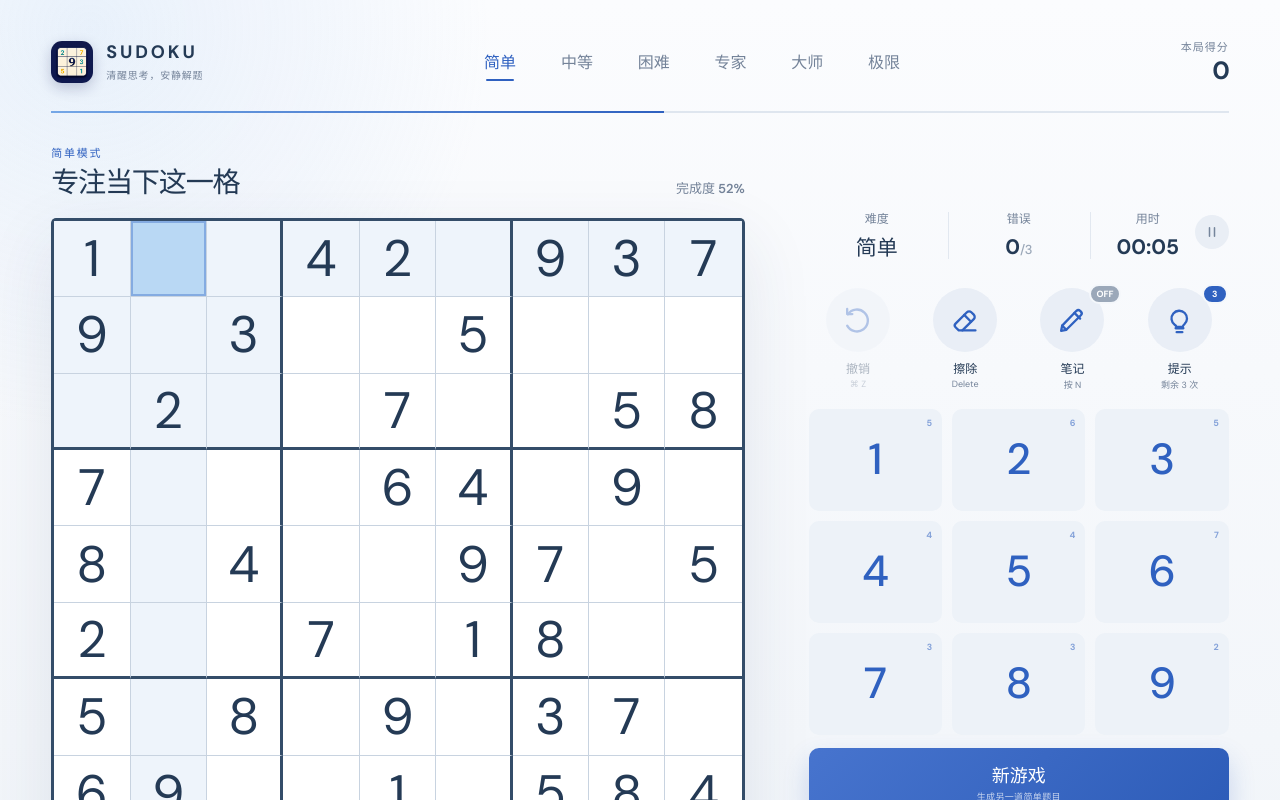
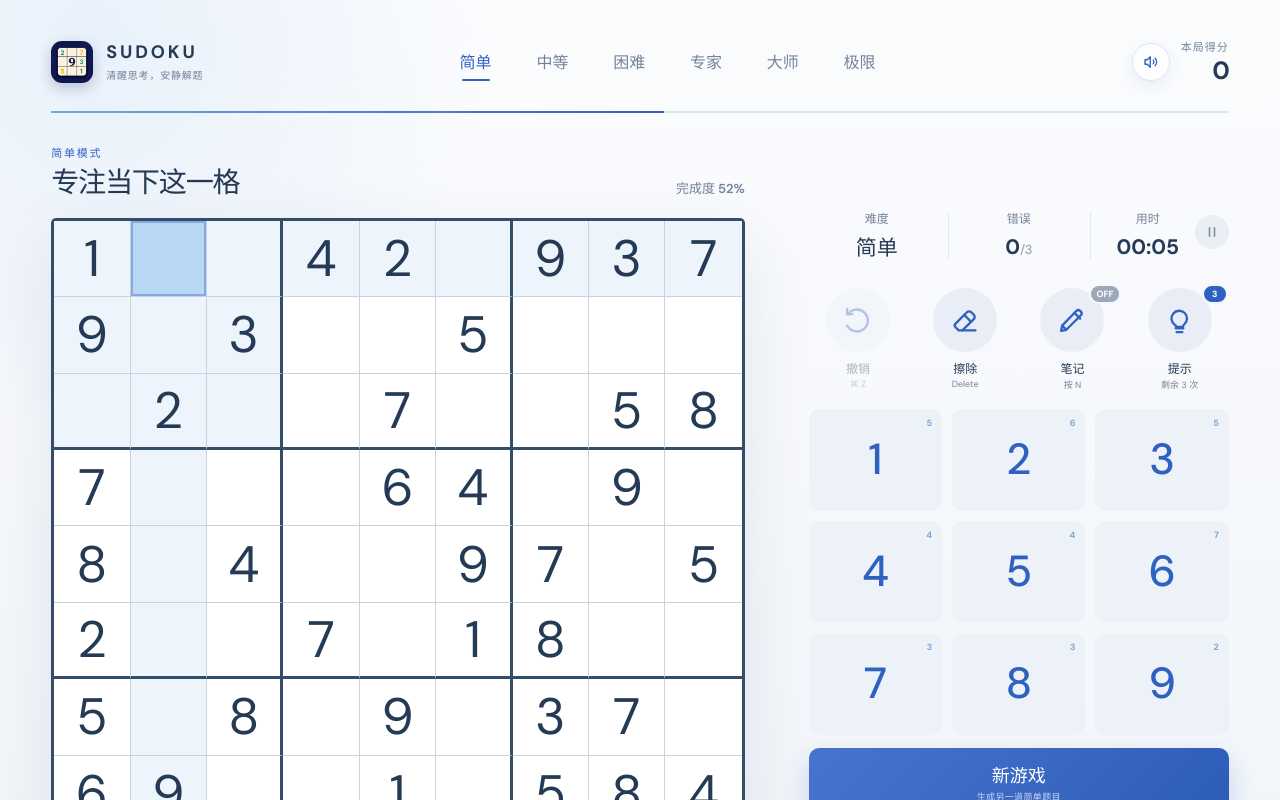
Before and after one commit to F-86/sudoku, a React (Vite) app: page / in a window 1280 px wide. Shown: the top 800 px of the page. Built offline with nearby package versions, Linux system fonts and the light colour scheme.

Commit message:
feat: add sound effects and restore scrolling

```diff
--- a/public/sw.js
+++ b/public/sw.js
@@ -1,4 +1,4 @@
-const CACHE_VERSION = 'v1'
+const CACHE_VERSION = 'v2'
 const CACHE_PREFIX = 'sudoku-'
 const CACHE_NAME = `${CACHE_PREFIX}${CACHE_VERSION}`
 const BASE_PATH = new URL(self.registration.scope).pathname
--- a/src/App.tsx
+++ b/src/App.tsx
@@ -6,8 +6,17 @@ import {
   formatTime,
   type DifficultyId,
 } from './game.ts'
+import { playSound, type SoundEffect } from './sounds.ts'
 
-type IconName = 'undo' | 'erase' | 'note' | 'hint' | 'pause' | 'play'
+type IconName =
+  | 'undo'
+  | 'erase'
+  | 'note'
+  | 'hint'
+  | 'pause'
+  | 'play'
+  | 'sound'
+  | 'mute'
 
 interface GameState {
   difficulty: DifficultyId
@@ -29,8 +38,17 @@ type Snapshot = Pick<
 >
 
 const STORAGE_KEY = 'sudoku-state-v1'
+const SOUND_STORAGE_KEY = 'sudoku-sound-enabled'
 const LEGACY_STORAGE_KEY = ['sudoku', 'game', 'state', 'v1'].join('-')
 const MAX_MISTAKES = 3
+
+function loadSoundEnabled() {
+  try {
+    return localStorage.getItem(SOUND_STORAGE_KEY) !== 'false'
+  } catch {
+    return true
+  }
+}
 
 function makeGame(difficulty: DifficultyId): GameState {
   const { puzzle, solution } = createPuzzle(difficulty)
@@ -122,6 +140,18 @@ function Icon({ name }: { name: IconName }) {
         </>
       )}
       {name === 'play' && <path d="m9 7 8 5-8 5V7Z" />}
+      {name === 'sound' && (
+        <>
+          <path d="M11 5 7 9H4v6h3l4 4V5Z" />
+          <path d="M15 9.5a4 4 0 0 1 0 5M17.5 7a7.5 7.5 0 0 1 0 10" />
+        </>
+      )}
+      {name === 'mute' && (
+        <>
+          <path d="M11 5 7 9H4v6h3l4 4V5Z" />
+          <path d="m15 10 5 5M20 10l-5 5" />
+        </>
+      )}
     </svg>
   )
 }
@@ -130,6 +160,7 @@ function App() {
   const [game, setGame] = useState<GameState>(loadGame)
   const [history, setHistory] = useState<Snapshot[]>([])
   const [notesMode, setNotesMode] = useState(false)
+  const [soundEnabled, setSoundEnabled] = useState(loadSoundEnabled)
   const [toast, setToast] = useState('')
 
   const difficulty =
@@ -166,6 +197,14 @@ function App() {
   }, [game])
 
   useEffect(() => {
+    try {
+      localStorage.setItem(SOUND_STORAGE_KEY, String(soundEnabled))
+    } catch {
+      // 存储不可用时，音效开关仍在当前页面内有效。
+    }
+  }, [soundEnabled])
+
+  useEffect(() => {
     if (game.paused || game.completed || gameOver) return
     const timer = window.setInterval(() => {
       setGame((current) => ({ ...current, elapsed: current.elapsed + 1 }))
@@ -179,15 +218,48 @@ function App() {
     return () => window.clearTimeout(timer)
   }, [toast])
 
+  const sound = (effect: SoundEffect) => {
+    if (soundEnabled) void playSound(effect)
+  }
+
   const remember = () => {
     setHistory((current) => [...current.slice(-39), takeSnapshot(game)])
   }
 
   const startNewGame = (nextDifficulty: DifficultyId = game.difficulty) => {
+    sound('newGame')
     setGame(makeGame(nextDifficulty))
     setHistory([])
     setNotesMode(false)
     setToast('新棋局已生成')
+  }
+
+  const toggleSound = () => {
+    if (!soundEnabled) void playSound('toggle')
+    setSoundEnabled((current) => !current)
+    setToast(soundEnabled ? '音效已关闭' : '音效已开启')
+  }
+
+  const toggleNotes = () => {
+    if (game.paused || game.completed || gameOver) return
+    sound('toggle')
+    setNotesMode((current) => !current)
+  }
+
+  const togglePause = () => {
+    if (game.completed || gameOver) return
+    sound(game.paused ? 'resume' : 'pause')
+    setGame((current) => ({ ...current, paused: !current.paused }))
+  }
+
+  const resumeGame = () => {
+    sound('resume')
+    setGame((current) => ({ ...current, paused: false }))
+  }
+
+  const selectCell = (index: number) => {
+    if (index !== game.selected) sound('select')
+    setGame((current) => ({ ...current, selected: index }))
   }
 
   const enterNumber = (value: number) => {
@@ -205,6 +277,7 @@ function App() {
     remember()
 
     if (notesMode) {
+      sound('note')
       setGame((current) => {
         const notes = [...current.notes]
         notes[index] ^= 1 << value
@@ -213,12 +286,20 @@ function App() {
       return
     }
 
+    const isCorrect = value === game.solution[index]
+    const nextBoard = [...game.board]
+    nextBoard[index] = value
+    const completed = nextBoard.every(
+      (cellValue, cellIndex) => cellValue === game.solution[cellIndex],
+    )
+    const failed = !isCorrect && game.mistakes + 1 >= MAX_MISTAKES
+    sound(completed ? 'complete' : isCorrect ? 'correct' : failed ? 'failure' : 'error')
+
     setGame((current) => {
       const board = [...current.board]
       const notes = [...current.notes]
       board[index] = value
       notes[index] = 0
-      const isCorrect = value === current.solution[index]
       const mistakes = current.mistakes + (isCorrect ? 0 : 1)
 
       if (isCorrect) {
@@ -227,9 +308,6 @@ function App() {
         }
       }
 
-      const completed = board.every(
-        (cellValue, cellIndex) => cellValue === current.solution[cellIndex],
-      )
       return { ...current, board, notes, mistakes, completed }
     })
   }
@@ -245,6 +323,7 @@ function App() {
       return
     }
     if (game.board[index] === 0 && game.notes[index] === 0) return
+    sound('erase')
     remember()
     setGame((current) => {
       const board = [...current.board]
@@ -258,6 +337,7 @@ function App() {
   const undo = () => {
     const previous = history.at(-1)
     if (!previous || game.paused) return
+    sound('undo')
     setHistory((current) => current.slice(0, -1))
     setGame((current) => ({
       ...current,
@@ -269,6 +349,7 @@ function App() {
 
   const revealHint = () => {
     if (game.hints === 0) {
+      sound('error')
       setToast('本局提示已用完')
       return
     }
@@ -287,6 +368,12 @@ function App() {
         )
 
     if (index === -1) return
+    const nextBoard = [...game.board]
+    nextBoard[index] = game.solution[index]
+    const completed = nextBoard.every(
+      (cellValue, cellIndex) => cellValue === game.solution[cellIndex],
+    )
+    sound(completed ? 'complete' : 'hint')
     remember()
     setGame((current) => {
       const board = [...current.board]
@@ -297,9 +384,6 @@ function App() {
       for (let peer = 0; peer < 81; peer += 1) {
         if (cellsArePeers(index, peer)) notes[peer] &= ~(1 << value)
       }
-      const completed = board.every(
-        (cellValue, cellIndex) => cellValue === current.solution[cellIndex],
-      )
       return {
         ...current,
         board,
@@ -367,13 +451,15 @@ function App() {
     }
 
     const actions: Record<string, () => void> = {
-      n: () => setNotesMode((current) => !current),
-      N: () => setNotesMode((current) => !current),
+      n: toggleNotes,
+      N: toggleNotes,
       h: revealHint,
       H: revealHint,
-      p: () => setGame((current) => ({ ...current, paused: !current.paused })),
-      P: () => setGame((current) => ({ ...current, paused: !current.paused })),
-      ' ': () => setGame((current) => ({ ...current, paused: !current.paused })),
+      m: toggleSound,
+      M: toggleSound,
+      p: togglePause,
+      P: togglePause,
+      ' ': togglePause,
     }
     const action = actions[event.key]
     if (action) {
@@ -412,9 +498,21 @@ function App() {
           ))}
         </nav>
 
-        <div className="score-block" aria-label={`本局得分 ${score}`}>
-          <small>本局得分</small>
-          <strong>{score.toLocaleString()}</strong>
+        <div className="score-area">
+          <button
+            className={`sound-button${soundEnabled ? '' : ' muted'}`}
+            type="button"
+            aria-label={soundEnabled ? '关闭音效' : '开启音效'}
+            aria-pressed={!soundEnabled}
+            title={`${soundEnabled ? '关闭' : '开启'}音效（M）`}
+            onClick={toggleSound}
+          >
+            <Icon name={soundEnabled ? 'sound' : 'mute'} />
+          </button>
+          <div className="score-block" aria-label={`本局得分 ${score}`}>
+            <small>本局得分</small>
+            <strong>{score.toLocaleString()}</strong>
+          </div>
         </div>
       </header>
 
@@ -469,9 +567,7 @@ function App() {
                     aria-label={`第 ${row + 1} 行第 ${column + 1} 列${
                       value ? `，数字 ${value}` : '，空白'
                     }${fixed ? '，题目数字' : ''}`}
-                    onClick={() =>
-                      setGame((current) => ({ ...current, selected: index }))
-                    }
+                    onClick={() => selectCell(index)}
                   >
                     {value !== 0 ? (
                       <span className="cell-value">{value}</span>
@@ -501,9 +597,7 @@ function App() {
                 <button
                   className="primary compact"
                   type="button"
-                  onClick={() =>
-                    setGame((current) => ({ ...current, paused: false }))
-                  }
+                  onClick={resumeGame}
                 >
                   继续游戏
                 </button>
@@ -553,9 +647,7 @@ function App() {
                 type="button"
                 aria-label={game.paused ? '继续游戏' : '暂停游戏'}
                 disabled={game.completed || gameOver}
-                onClick={() =>
-                  setGame((current) => ({ ...current, paused: !current.paused }))
-                }
+                onClick={togglePause}
               >
                 <Icon name={game.paused ? 'play' : 'pause'} />
               </button>
@@ -580,7 +672,7 @@ function App() {
             <button
               className={notesMode ? 'active' : ''}
               type="button"
-              onClick={() => setNotesMode((current) => !current)}
+              onClick={toggleNotes}
               disabled={game.paused || game.completed || gameOver}
             >
               <span className="action-icon"><Icon name="note" /></span>
@@ -626,7 +718,7 @@ function App() {
           </button>
 
           <p className="keyboard-tip">
-            <kbd>1–9</kbd> 填数 <kbd>N</kbd> 笔记 <kbd>H</kbd> 提示
+            <kbd>1–9</kbd> 填数 <kbd>N</kbd> 笔记 <kbd>H</kbd> 提示 <kbd>M</kbd> 静音
           </p>
         </aside>
       </section>
--- a/src/index.css
+++ b/src/index.css
@@ -27,7 +27,8 @@
 html {
   min-width: 320px;
   min-height: 100%;
-  overflow-x: hidden;
+  overflow-x: clip;
+  overflow-y: auto;
   scroll-behavior: smooth;
 }
 
@@ -36,8 +37,8 @@ body {
   min-height: 100vh;
   min-height: 100dvh;
   margin: 0;
-  overflow-x: hidden;
-  overscroll-behavior-y: contain;
+  overflow-x: clip;
+  overflow-y: visible;
   background:
     radial-gradient(circle at 7% 3%, rgba(167, 201, 242, 0.22), transparent 25rem),
     linear-gradient(180deg, #fbfcfe 0%, #f3f6fa 75%, #eef3f8 100%);
@@ -160,6 +161,46 @@ a:focus-visible {
 .difficulty-nav button.active::after {
   opacity: 1;
   transform: scaleX(1);
+}
+
+.score-area {
+  display: flex;
+  align-items: center;
+  justify-content: flex-end;
+  gap: 11px;
+}
+
+.sound-button {
+  display: grid;
+  width: 38px;
+  height: 38px;
+  padding: 9px;
+  place-items: center;
+  border: 1px solid #dce4ee;
+  border-radius: 50%;
+  color: var(--blue);
+  background: rgba(255, 255, 255, 0.78);
+  box-shadow: 0 5px 16px rgba(31, 50, 75, 0.08);
+  cursor: pointer;
+  transition: color 160ms ease, background 160ms ease, border-color 160ms ease, transform 160ms ease;
+}
+
+.sound-button:hover {
+  color: white;
+  border-color: var(--blue);
+  background: var(--blue);
+  transform: translateY(-1px);
+}
+
+.sound-button.muted {
+  color: #8c99aa;
+  background: #edf1f6;
+  box-shadow: none;
+}
+
+.sound-button svg {
+  width: 100%;
+  height: 100%;
 }
 
 .score-block {
@@ -811,7 +852,7 @@ footer p {
 
 @media (max-width: 560px) {
   .app {
-    overflow-x: hidden;
+    overflow-x: clip;
     padding:
       max(14px, env(safe-area-inset-top))
       max(12px, env(safe-area-inset-right))
@@ -824,8 +865,19 @@ footer p {
   }
 
   .brand,
+  .score-area,
   .score-block {
     min-width: 0;
+  }
+
+  .score-area {
+    gap: 7px;
+  }
+
+  .sound-button {
+    width: 44px;
+    height: 44px;
+    padding: 11px;
   }
 
   .brand small,
@@ -955,16 +1007,12 @@ footer p {
 }
 
 @media (max-width: 340px) {
-  .topbar {
-    grid-template-columns: minmax(0, 1fr);
+  .score-area {
+    gap: 0;
   }
 
   .score-block {
     display: none;
-  }
-
-  .difficulty-nav {
-    grid-column: 1;
   }
 }
 
--- /dev/null
+++ b/src/sounds.ts
@@ -0,0 +1,117 @@
+export type SoundEffect =
+  | 'select'
+  | 'toggle'
+  | 'note'
+  | 'correct'
+  | 'error'
+  | 'erase'
+  | 'undo'
+  | 'hint'
+  | 'pause'
+  | 'resume'
+  | 'complete'
+  | 'failure'
+  | 'newGame'
+
+type WaveType = OscillatorType
+
+interface Tone {
+  frequency: number
+  endFrequency?: number
+  delay?: number
+  duration: number
+  volume: number
+  type?: WaveType
+}
+
+const SOUND_PATTERNS: Record<SoundEffect, readonly Tone[]> = {
+  select: [
+    { frequency: 560, duration: 0.035, volume: 0.018, type: 'sine' },
+  ],
+  toggle: [
+    { frequency: 440, duration: 0.055, volume: 0.022, type: 'sine' },
+    { frequency: 660, delay: 0.045, duration: 0.07, volume: 0.02, type: 'sine' },
+  ],
+  note: [
+    { frequency: 740, endFrequency: 820, duration: 0.065, volume: 0.022, type: 'sine' },
+  ],
+  correct: [
+    { frequency: 620, duration: 0.08, volume: 0.025, type: 'sine' },
+    { frequency: 820, delay: 0.055, duration: 0.11, volume: 0.024, type: 'sine' },
+  ],
+  error: [
+    { frequency: 190, endFrequency: 145, duration: 0.16, volume: 0.032, type: 'triangle' },
+  ],
+  erase: [
+    { frequency: 360, endFrequency: 250, duration: 0.09, volume: 0.022, type: 'sine' },
+  ],
+  undo: [
+    { frequency: 430, duration: 0.07, volume: 0.021, type: 'sine' },
+    { frequency: 320, delay: 0.055, duration: 0.09, volume: 0.02, type: 'sine' },
+  ],
+  hint: [
+    { frequency: 523.25, duration: 0.12, volume: 0.024, type: 'sine' },
+    { frequency: 659.25, delay: 0.08, duration: 0.13, volume: 0.022, type: 'sine' },
+    { frequency: 783.99, delay: 0.16, duration: 0.17, volume: 0.02, type: 'sine' },
+  ],
+  pause: [
+    { frequency: 360, endFrequency: 260, duration: 0.12, volume: 0.022, type: 'sine' },
+  ],
+  resume: [
+    { frequency: 300, endFrequency: 440, duration: 0.12, volume: 0.022, type: 'sine' },
+  ],
+  complete: [
+    { frequency: 523.25, duration: 0.16, volume: 0.027, type: 'sine' },
+    { frequency: 659.25, delay: 0.09, duration: 0.17, volume: 0.026, type: 'sine' },
+    { frequency: 783.99, delay: 0.18, duration: 0.18, volume: 0.025, type: 'sine' },
+    { frequency: 1046.5, delay: 0.3, duration: 0.32, volume: 0.026, type: 'sine' },
+  ],
+  failure: [
+    { frequency: 246.94, duration: 0.17, volume: 0.03, type: 'triangle' },
+    { frequency: 196, delay: 0.13, duration: 0.18, volume: 0.028, type: 'triangle' },
+    { frequency: 146.83, delay: 0.27, duration: 0.28, volume: 0.027, type: 'triangle' },
+  ],
+  newGame: [
+    { frequency: 392, duration: 0.1, volume: 0.023, type: 'sine' },
+    { frequency: 523.25, delay: 0.07, duration: 0.15, volume: 0.023, type: 'sine' },
+  ],
+}
+
+let audioContext: AudioContext | null = null
+
+function getAudioContext() {
+  audioContext ??= new AudioContext()
+  return audioContext
+}
+
+function scheduleTone(context: AudioContext, tone: Tone) {
+  const start = context.currentTime + (tone.delay ?? 0)
+  const end = start + tone.duration
+  const oscillator = context.createOscillator()
+  const gain = context.createGain()
+
+  oscillator.type = tone.type ?? 'sine'
+  oscillator.frequency.setValueAtTime(tone.frequency, start)
+  if (tone.endFrequency) {
+    oscillator.frequency.exponentialRampToValueAtTime(tone.endFrequency, end)
+  }
+
+  gain.gain.setValueAtTime(0.0001, start)
+  gain.gain.exponentialRampToValueAtTime(tone.volume, start + 0.008)
+  gain.gain.exponentialRampToValueAtTime(0.0001, end)
+
+  oscillator.connect(gain)
+  gain.connect(context.destination)
+  oscillator.start(start)
+  oscillator.stop(end + 0.02)
+}
+
+export async function playSound(effect: SoundEffect) {
+  try {
+    const context = getAudioContext()
+    if (context.state === 'suspended') await context.resume()
+    SOUND_PATTERNS[effect].forEach((tone) => scheduleTone(context, tone))
+  } catch {
+    // 音频不可用时保持游戏静默运行。
+  }
+}
```
Also changed, not shown: 1 other file (tests, documents, lock files or other folders).
